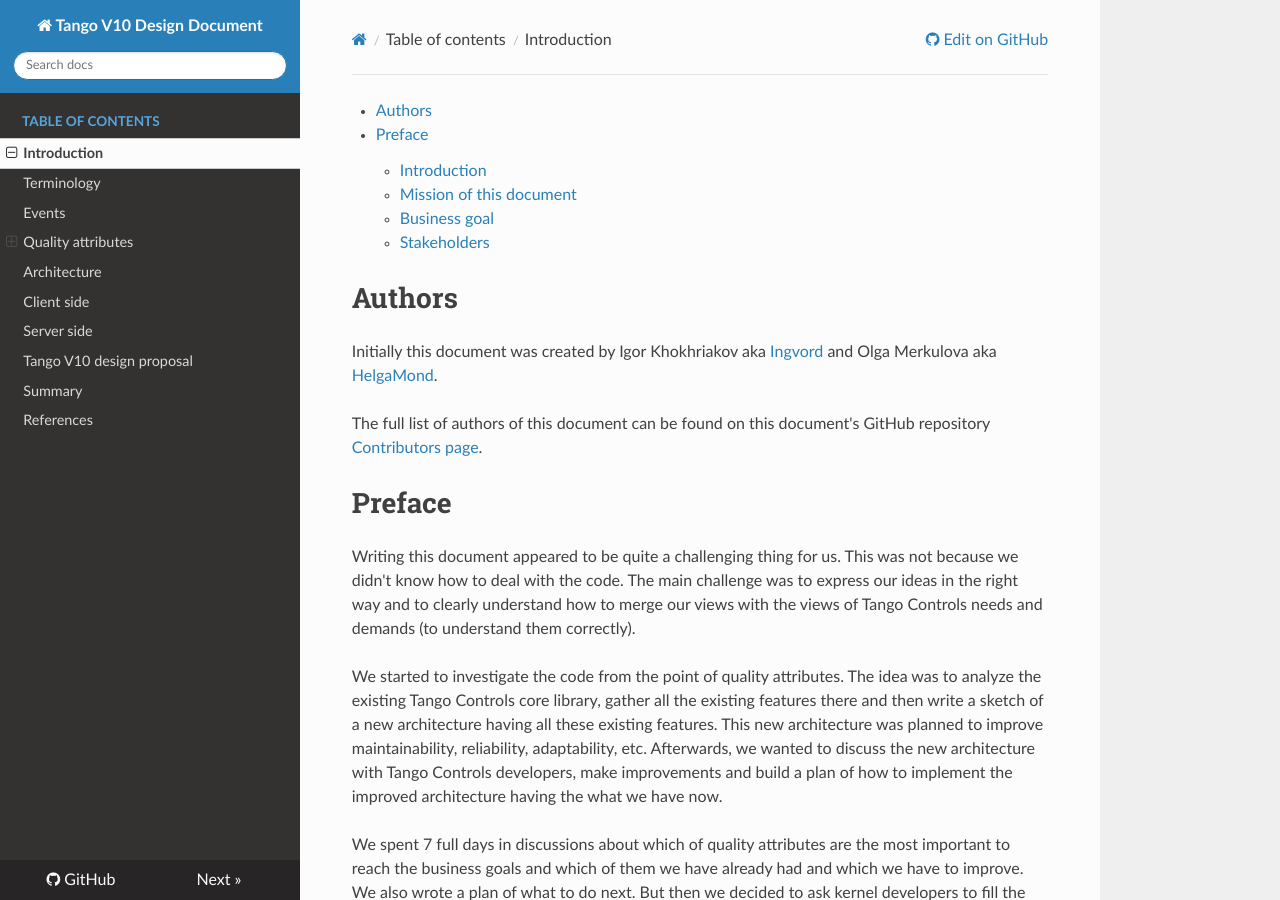
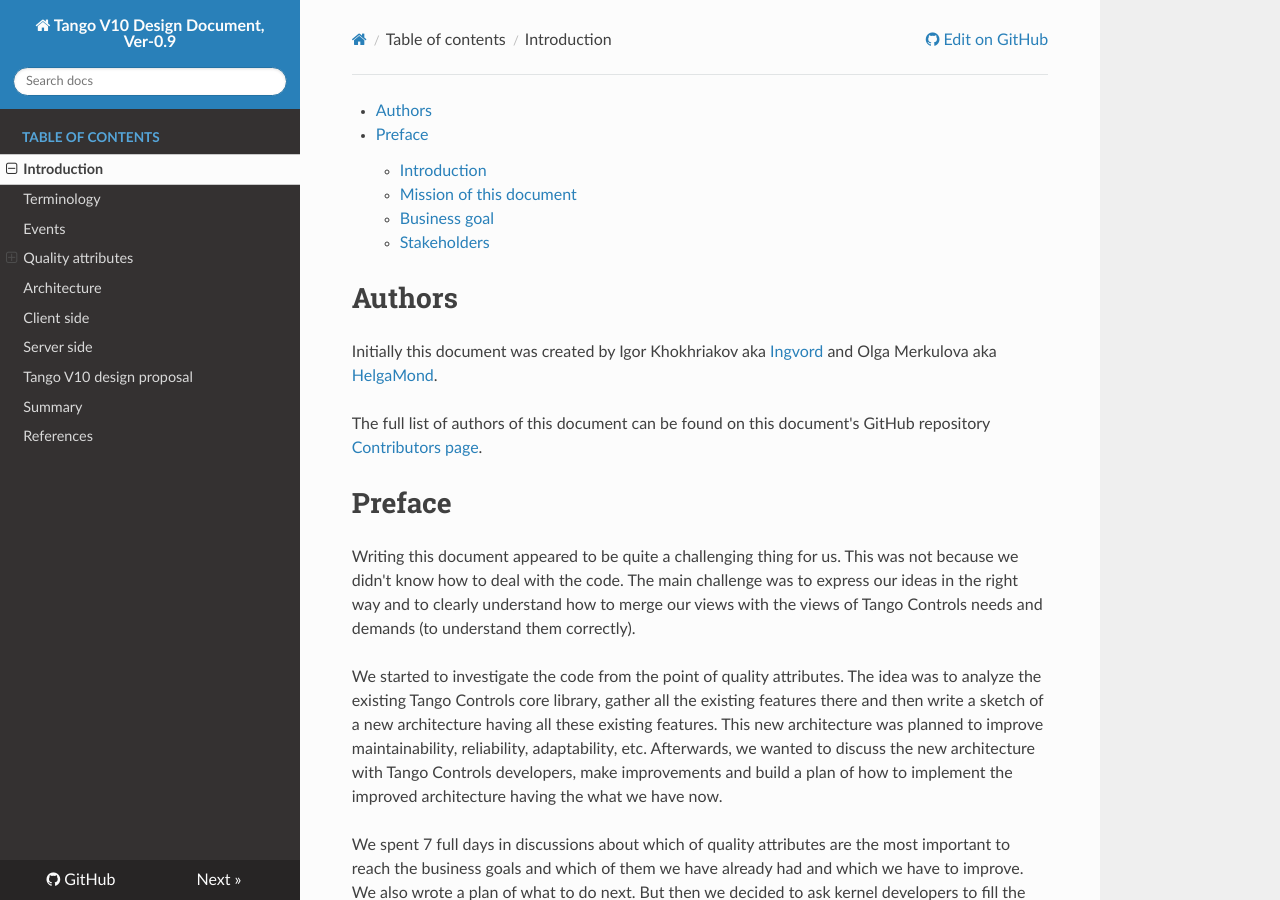
Before and after one commit to Ingvord/tango-v10-design-doc, an MkDocs documentation site: the page built from docs/index.md, in a window 1280 px wide and 900 px high. Built offline with MkDocs 1.6.1, drawn with Linux system fonts in a browser that asks for light colours; nearby versions of some CDN libraries; old or Windows-style settings are respelled for this version of MkDocs.

Commit message:
Tag Version 0.9

```diff
--- a/mkdocs.yml
+++ b/mkdocs.yml
@@ -1,4 +1,4 @@
-site_name: Tango V10 Design Document
+site_name: Tango V10 Design Document, Ver-0.9
 repo_url: https://github.com/ingvord/tango-v10-design-doc
 pages:
 - Table of contents:
```
